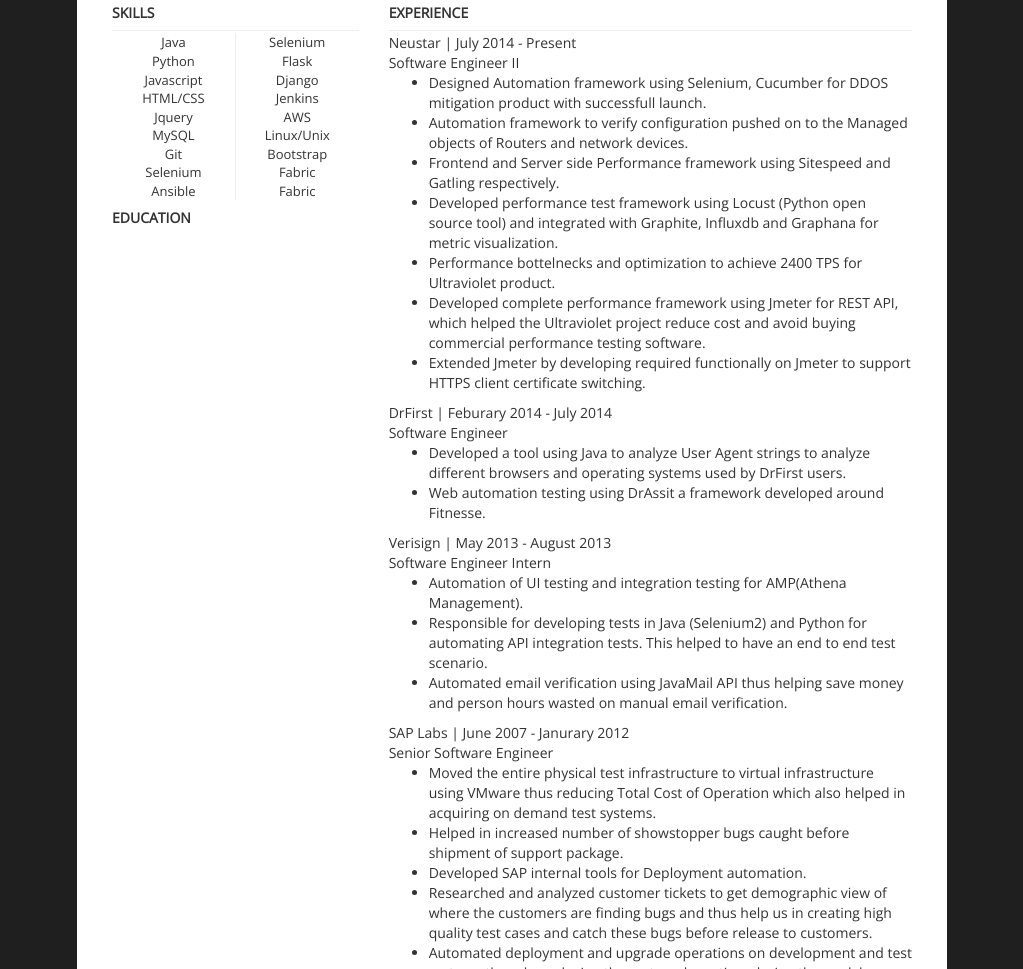
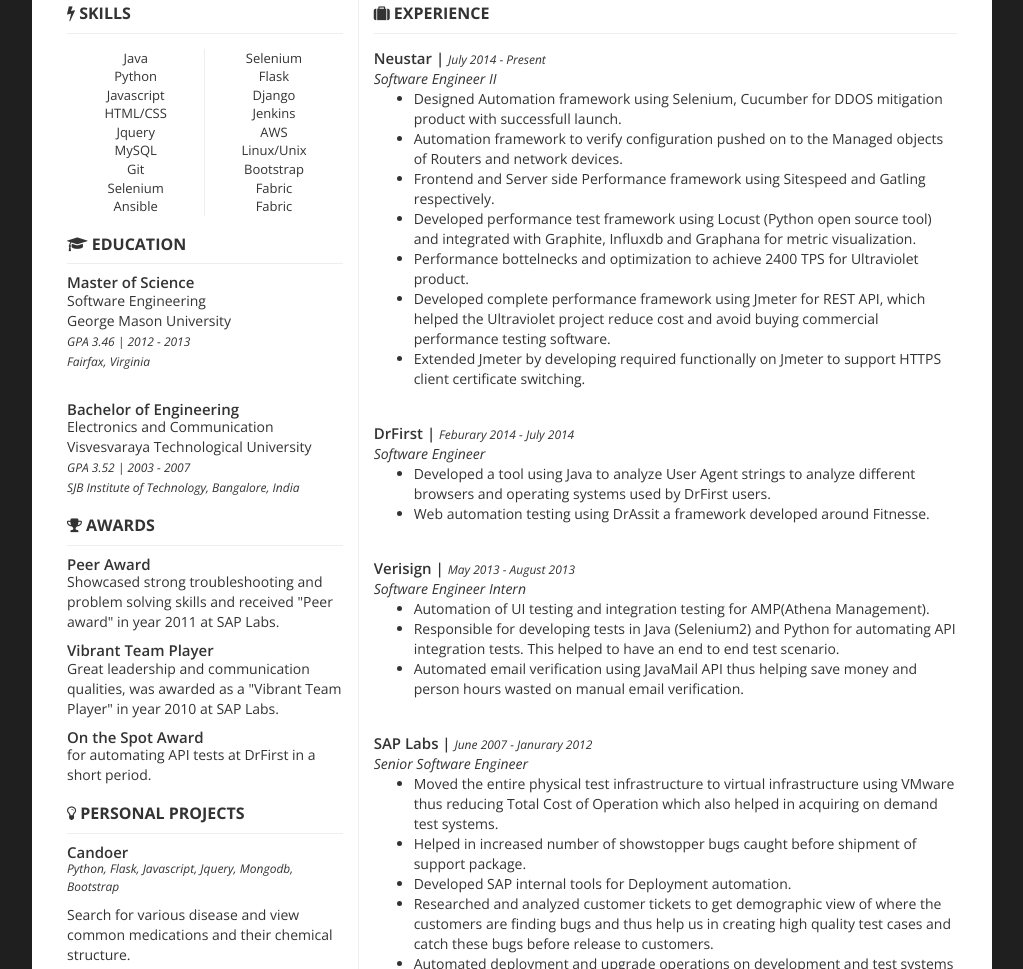
Before and after one commit to vividhsv/resume.vividhsv.com, a plain HTML site: page index.html in a window 1280 px wide. Shown: the part 155-1124 px from the top of the page, without its empty margins (128-1151 px from the left). Drawn offline with nearby package versions, Linux system fonts and the light colour scheme.

Commit message:
Update to New Format

```diff
--- a/assets/style.css
+++ b/assets/style.css
@@ -4,7 +4,7 @@ html, html a {
 }
 @media(min-width: 768px) {
     .container {
-        max-width: 870px;
+        max-width: 960px;
     }
     .fix {
         padding-left:35px;
@@ -30,7 +30,7 @@ html, html a {
 }
 @media(min-width: 768px) {
     .clr {
-        margin-top:150px;
+        margin-top:140px;
     }
 }
 html {
@@ -45,14 +45,54 @@ body {
     left:0;
     right:0;
 }
+
 h1, h2, h3, h4, h5, h6, .h1, .h2, .h3, .h4, .h5, .h6 {
     font-family:'Open Sans', Helvetica, Arial, sans-serif;
-    font-weight: 600;
+    font-weight: 700;
 }
+h2, .h2 {
+  font-size: 16px;
+  font-weight: 700;
+}
+
+h3, .h3 {
+  font-size: 15px;
+  font-weight: 600;
+  margin-top: 10px;
+  margin-bottom: 0px;
+}
+
+.sm-italic{
+  font-style: italic;
+  font-weight: 400;
+  font-size: 12px
+}
+
+.italic{
+  font-style: italic;
+}
+
+.block{
+  display: block;
+}
+
+.exp{
+  margin-bottom: 35px;
+}
+
+.exp:first-of-type{
+  margin-top: 15px;
+}
+
+.side{
+  border-right: 1px solid #eee;
+}
+
 
 table{
   width: 100%;
   font-size: 13px;
+  margin-top: 15px;
 }
 
 td {
--- a/index.html
+++ b/index.html
@@ -4,10 +4,11 @@
     <head>
         <title>Vividh S V</title>
         <meta name="viewport" content="width=device-width, initial-scale=1.0">
+        <link rel="icon" type="image/x-icon" href="assets/images/favicon.ico" />
         <!-- Bootstrap -->
         <link rel="stylesheet" href="https://maxcdn.bootstrapcdn.com/font-awesome/4.6.1/css/font-awesome.min.css">
         <link rel="stylesheet" media="screen" href="https://maxcdn.bootstrapcdn.com/bootstrap/3.3.6/css/bootstrap.min.css" integrity="sha384-1q8mTJOASx8j1Au+a5WDVnPi2lkFfwwEAa8hDDdjZlpLegxhjVME1fgjWPGmkzs7" crossorigin="anonymous">
-        <link href='https://fonts.googleapis.com/css?family=Open+Sans:400' rel='stylesheet' type='text/css'>
+        <link href='https://fonts.googleapis.com/css?family=Open+Sans:400,400italic,300italic,300,600,600italic,700' rel='stylesheet' type='text/css'>
         <link type="text/css" href="assets/style.css" rel="stylesheet" media="screen">
         <!-- HTML5 shim and Respond.js IE8 support of HTML5 elements and media
         queries -->
@@ -23,24 +24,24 @@
             <div class="row">
                 <div class="col-sm-9">
                     <h1>VIVIDH S VISWANATHA</h1>
+                    <p class="sm-italic">Dedicated and competent professional with more than 7 years of experience in the field of software development and quality engineering.</p>
                 </div>
                 <div class="col-sm-3">
                     <h5><i class="icon-qrcode"></i>CONTACT</h5>
                     <p>
-                        <abbr title="Phone">
-                            <i class="icon-phone-sign"></i>
-                        </abbr>(516)-978-6362
+                        <i class="fa fa-phone" aria-hidden="true"></i> (516)-978-6362
                         <br>
-                        <abbr title="Email">
-                            <i class="icon-envelope"></i>
-                        </abbr>
+                        <i class="fa fa-envelope-o" aria-hidden="true"></i>
                         <a href="mailto:vividhsv@gmail.com">vividhsv@gmail.com</a>
+                        <br>
+                        <i class="fa fa-globe" aria-hidden="true"></i>
+                        <a href="http://vividhsv.com">vividhsv.com</a>
                         <p>
-                            <a href="http://facebook.com"><i class="fa fa-facebook-square fa-lg"></i></a>&nbsp;&nbsp;
-                            <a href="http://linkedin.com"><i class="fa fa-linkedin-square fa-lg"></i></a>&nbsp;&nbsp;
-                            <a href="http://google.com"><i class="fa fa-google-plus-square fa-lg"></i></a>&nbsp;&nbsp;
-                            <a href="http://twitter.com"><i class="fa fa-twitter-square fa-lg"></i></a>&nbsp;&nbsp;
-                            <a href="http://github.com"><i class="fa fa-github-square fa-lg"></i></a>
+                            <a href="https://facebook.com/vividhsv"><i class="fa fa-facebook-square fa-lg"></i></a>&nbsp;&nbsp;
+                            <a href="https://www.linkedin.com/in/vividhsv"><i class="fa fa-linkedin-square fa-lg"></i></a>&nbsp;&nbsp;
+                            <a href="https://plus.google.com/u/0/+VividhSV"><i class="fa fa-google-plus-square fa-lg"></i></a>&nbsp;&nbsp;
+                            <a href="https://twitter.com/vividhsv"><i class="fa fa-twitter-square fa-lg"></i></a>&nbsp;&nbsp;
+                            <a href="https://github.com/vividhsv"><i class="fa fa-github-square fa-lg"></i></a>
                         </p>
                     </p>
                 </div>
@@ -48,10 +49,10 @@
         </div>
         <div class="container main uk-animation-slide-bottom">
           <div class="row clr">
-            <div class="col-sm-4">
+            <div class="col-sm-4 side">
 
               <div>
-                <h5>SKILLS</h5>
+                <h2><i class="fa fa-bolt" aria-hidden="true"></i> SKILLS</h2>
                 <hr>
                 <div>
                 <table>
@@ -96,22 +97,75 @@
                 </table>
                 </div>
               </div>
+
               <div>
-                <h5>EDUCATION</h5>
+                <h2> <i class="fa fa-graduation-cap" aria-hidden="true"></i> EDUCATION</h2>
+                <hr>
                 <div>
+                  <span class="h3 block">Master of Science</span>
+                  <span>Software Engineering</span>
+                  <br>
+                  <span>George Mason University</span>
+                  <br>
+                  <span class="sm-italic">GPA 3.46 | 2012 - 2013</span>
+                  <br>
+                  <span class="sm-italic">Fairfax, Virginia</span>
+                </div>
+                <br>
+                <div>
+                  <span class="h3 block">Bachelor of Engineering</span>
+                  <span>Electronics and Communication</span>
+                  <br>
+                  <span>Visvesvaraya Technological University</span>
+                  <br>
+                  <span class="sm-italic">GPA 3.52 | 2003 - 2007</span>
+                  <br>
+                  <span class="sm-italic">SJB Institute of Technology, Bangalore, India</span>
+                </div>
+              </div>
+
+              <div>
+                <h2><i class="fa fa-trophy" aria-hidden="true"></i> AWARDS</h2>
+                <hr>
+                <div>
+                  <h3>Peer Award</h3>
+                  <p>Showcased strong troubleshooting and problem solving skills and received "Peer award" in year 2011 at SAP Labs.</p>
+                </div>
+                <div>
+                  <h3>Vibrant Team Player</h3>
+                  <p>Great leadership and communication qualities, was awarded as a "Vibrant Team Player" in year 2010 at SAP Labs.</p>
+                </div>
+                <div>
+                  <h3>On the Spot Award</h3>
+                  <p>for automating API tests at DrFirst in a short period.</p>
+                </div>
+              </div>
+
+              <div>
+                <h2><i class="fa fa-lightbulb-o" aria-hidden="true"></i> PERSONAL PROJECTS</h2>
+                <hr>
+                <div>
+                  <h3>Candoer</h3>
+                  <p class="sm-italic">Python, Flask, Javascript, Jquery, Mongodb, Bootstrap</p>
+                  <p>Search for various disease and view common medications and their chemical structure.</p>
+                </div>
+                <div>
+                  <h3>MarathonMR</h3>
+                  <p class="sm-italic">Python, Flask, Javascript, Jquery, Mongodb, SemanticUI, D3</p>
+                  <p>Upload protein csv data to get heatmap visualization of protein.</p>
                 </div>
               </div>
 
             </div>
             <div class="col-sm-8">
-              <h5>EXPERIENCE</h5>
+              <h2><i class="fa fa-suitcase" aria-hidden="true"></i> EXPERIENCE</h2>
               <hr>
-              <div>
+              <div class="exp">
                 <div>
                   <div>
-                    <span class="company-name">Neustar | </span><span class="timeline">July 2014 - Present</span>
+                    <span class="h3">Neustar | </span><span class="sm-italic">July 2014 - Present</span>
                   </div>
-                  <span class="title">Software Engineer II</span>
+                  <span class="italic">Software Engineer II</span>
                 </div>
                 <ul>
                   <li>Designed Automation framework using Selenium, Cucumber for DDOS mitigation product with successfull launch.</li>
@@ -124,12 +178,12 @@
                 </ul>
               </div>
 
-              <div>
+              <div class="exp">
                 <div>
                   <div>
-                    <span class="company-name">DrFirst | </span><span class="timeline">Feburary 2014 - July 2014</span>
+                    <span class="h3">DrFirst | </span><span class="sm-italic">Feburary 2014 - July 2014</span>
                   </div>
-                  <span class="title">Software Engineer</span>
+                  <span class="italic">Software Engineer</span>
                 </div>
                 <ul>
                   <li>Developed a tool using Java to analyze User Agent strings to analyze different browsers and operating systems used by DrFirst users.</li>
@@ -137,12 +191,12 @@
                 </ul>
               </div>
 
-              <div>
+              <div class="exp">
                 <div>
                   <div>
-                    <span class="company-name">Verisign | </span><span class="timeline">May 2013 - August 2013</span>
+                    <span class="h3">Verisign | </span><span class="sm-italic">May 2013 - August 2013</span>
                   </div>
-                  <span class="title">Software Engineer Intern</span>
+                  <span class="italic">Software Engineer Intern</span>
                 </div>
                 <ul>
                   <li>Automation of UI testing and integration testing for AMP(Athena Management).</li>
@@ -151,12 +205,12 @@
                 </ul>
               </div>
 
-              <div>
+              <div class="exp">
                 <div>
                   <div>
-                    <span class="company-name">SAP Labs | </span><span class="timeline">June 2007 - Janurary 2012</span>
+                    <span class="h3">SAP Labs | </span><span class="sm-italic">June 2007 - Janurary 2012</span>
                   </div>
-                  <span class="title">Senior Software Engineer</span>
+                  <span class="italic">Senior Software Engineer</span>
                 </div>
                 <ul>
                   <li>Moved the entire physical test infrastructure to virtual infrastructure using VMware thus reducing Total Cost of Operation which also helped in acquiring on demand test systems.</li>
@@ -173,9 +227,9 @@
           <hr>
           <footer>
               <p class="text-right">
-                  <i class="fa fa-qrcode" id="popoverData" data-placement="left" data-content="Vivamus sagittis lacus vel augue laoreet rutrum faucibus." data-original-title="Title" data-trigger="hover"></i>&nbsp;&nbsp;
-                  <i class="fa fa-print"></i>&nbsp;&nbsp;
-                  <i class="fa fa-download"></i>&nbsp;&nbsp;
+                  <!-- <i class="fa fa-qrcode" id="popoverData" data-placement="left" data-content="Vivamus sagittis lacus vel augue laoreet rutrum faucibus." data-original-title="Title" data-trigger="hover"></i>&nbsp;&nbsp; -->
+                  <!-- <i class="fa fa-print"></i>&nbsp;&nbsp; -->
+                  <a href="resume.pdf"><i class="fa fa-download"></i></a>&nbsp;&nbsp;
               </p>
           </footer>
         </div>
```
Also changed, not shown: assets/images/favicon.ico (added), 2 other files.
